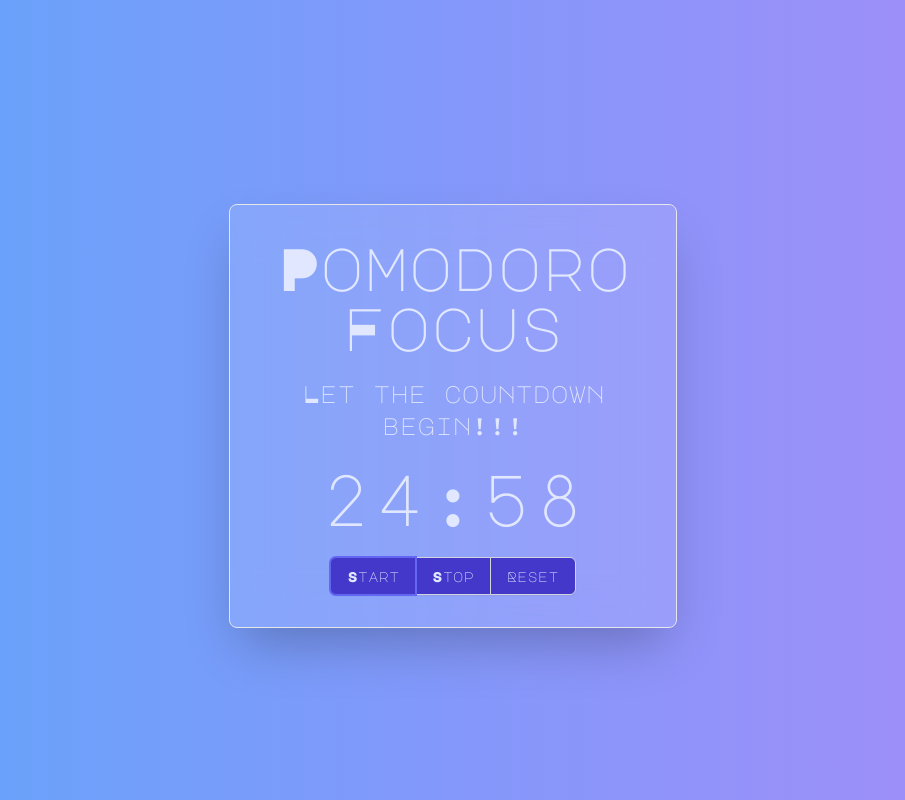
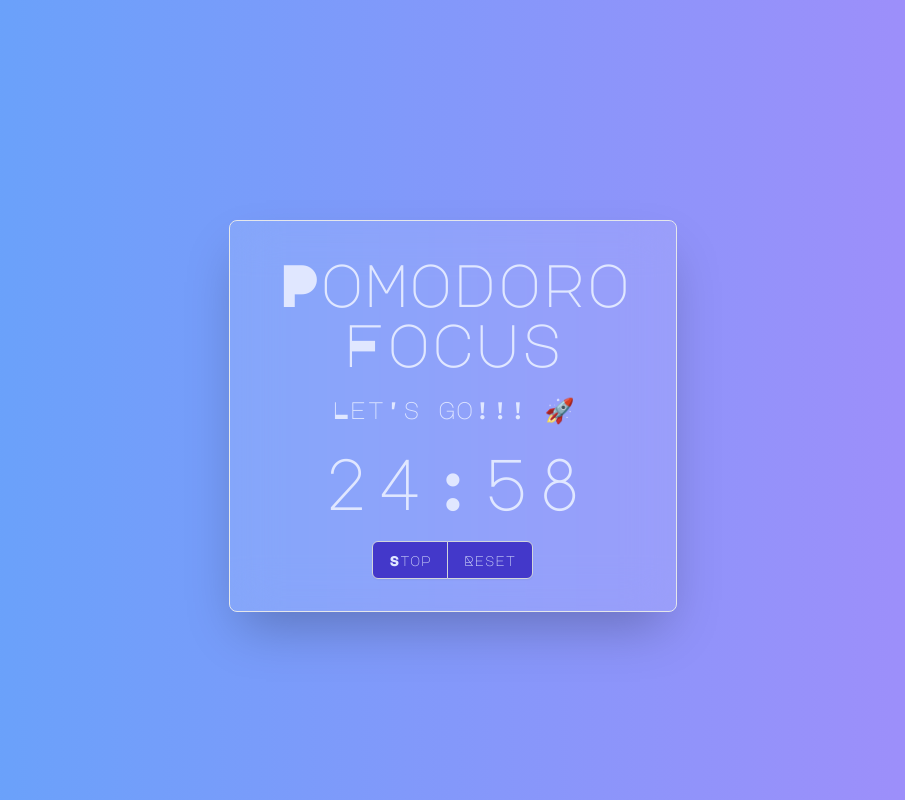
Before and after one commit to ivngzmn/react-pomodoro-app, a React (Create React App) app: page / in a window 1280 px wide. Both pictures are taken after a click on the button "Start". Shown: the whole page, without its empty margins (187-1092 px from the left). Built offline with nearby package versions, Linux system fonts and the light colour scheme.

Commit message:
app in final stage

```diff
--- a/src/App.js
+++ b/src/App.js
@@ -1,4 +1,4 @@
-import React, { useState } from "react";
+import React, { useState, useRef } from "react";
 import "./styles/tailwind.css";
 
 function padTime(time) {
@@ -8,17 +8,40 @@ function padTime(time) {
 export default function App() {
   const [title, setTitle] = useState("Let the countdown begin!!!");
   const [timeLeft, setTimeLeft] = useState(25 * 60);
+  const [isRunning, setIsRunning] = useState(false);
+  const intervalRef = useRef(null);
+
   const minutes = padTime(Math.floor(timeLeft / 60));
   const seconds = padTime(timeLeft - minutes * 60);
   function startTimer() {
-    setInterval(() => {
+    if (intervalRef.current != null) return;
+    setTitle("Let's go!!! 🚀");
+    setIsRunning(true);
+    intervalRef.current = setInterval(() => {
       setTimeLeft((timeLeft) => {
         if (timeLeft >= 1) return timeLeft - 1;
 
         //reset timer
+        resetTimer();
         return 0;
       });
     }, 1000);
+  }
+
+  function stopTimer() {
+    if (intervalRef.current === null) return;
+    clearInterval(intervalRef.current);
+    intervalRef.current = null;
+    setTitle("Keep going strong!!! 💪🏽");
+    setIsRunning(false);
+  }
+
+  function resetTimer() {
+    clearInterval(intervalRef.current);
+    intervalRef.current = null;
+    setTitle("Ready for another round? 🤔");
+    setTimeLeft(25 * 60);
+    setIsRunning(false);
   }
 
   return (
@@ -37,6 +60,7 @@ export default function App() {
           </div>
 
           <span className="buttons relative z-0 inline-flex shadow-sm rounded-md mt-3 font-mono ">
+            {!isRunning && (
               <button
                 onClick={startTimer}
                 type="button"
@@ -44,13 +68,18 @@ export default function App() {
               >
                 Start
               </button>
+            )}
+            {isRunning && (
               <button
+                onClick={stopTimer}
                 type="button"
-              className="-ml-px relative inline-flex items-center px-4 py-2 border border-gray-300 bg-indigo-700 text-sm font-medium text-indigo-100 hover:bg-purple-800 focus:z-10 focus:outline-none focus:ring-1 focus:ring-indigo-500 focus:border-indigo-500"
+                className="-ml-px relative inline-flex items-center px-4 py-2 rounded-l-md border border-gray-300 bg-indigo-700 text-sm font-medium text-indigo-100 hover:bg-purple-800 focus:z-10 focus:outline-none focus:ring-1 focus:ring-indigo-500 focus:border-indigo-500"
               >
                 Stop
               </button>
+            )}
             <button
+              onClick={resetTimer}
               type="button"
               className="-ml-px relative inline-flex items-center px-4 py-2 rounded-r-md border border-gray-300 bg-indigo-700 text-sm font-medium text-indigo-100 hover:bg-purple-800 focus:z-10 focus:outline-none focus:ring-1 focus:ring-indigo-500 focus:border-indigo-500"
             >
```
Lines whose indentation alone changed are shown as unchanged.
